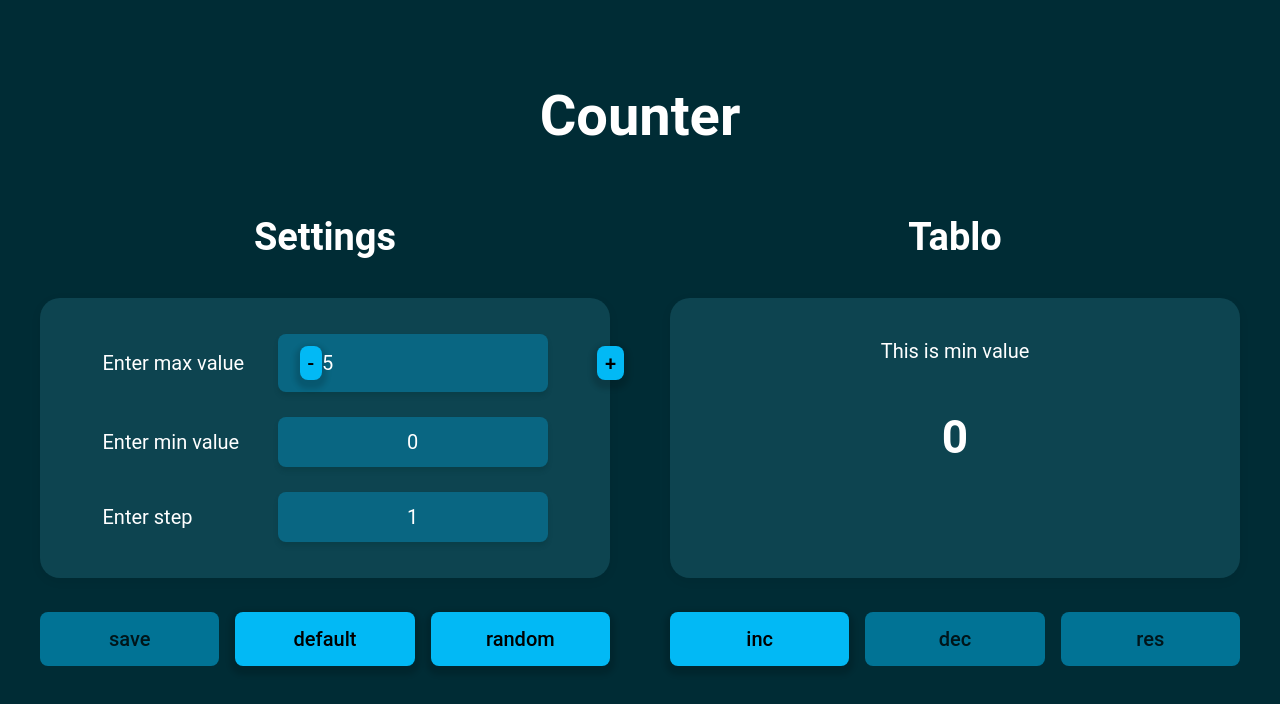
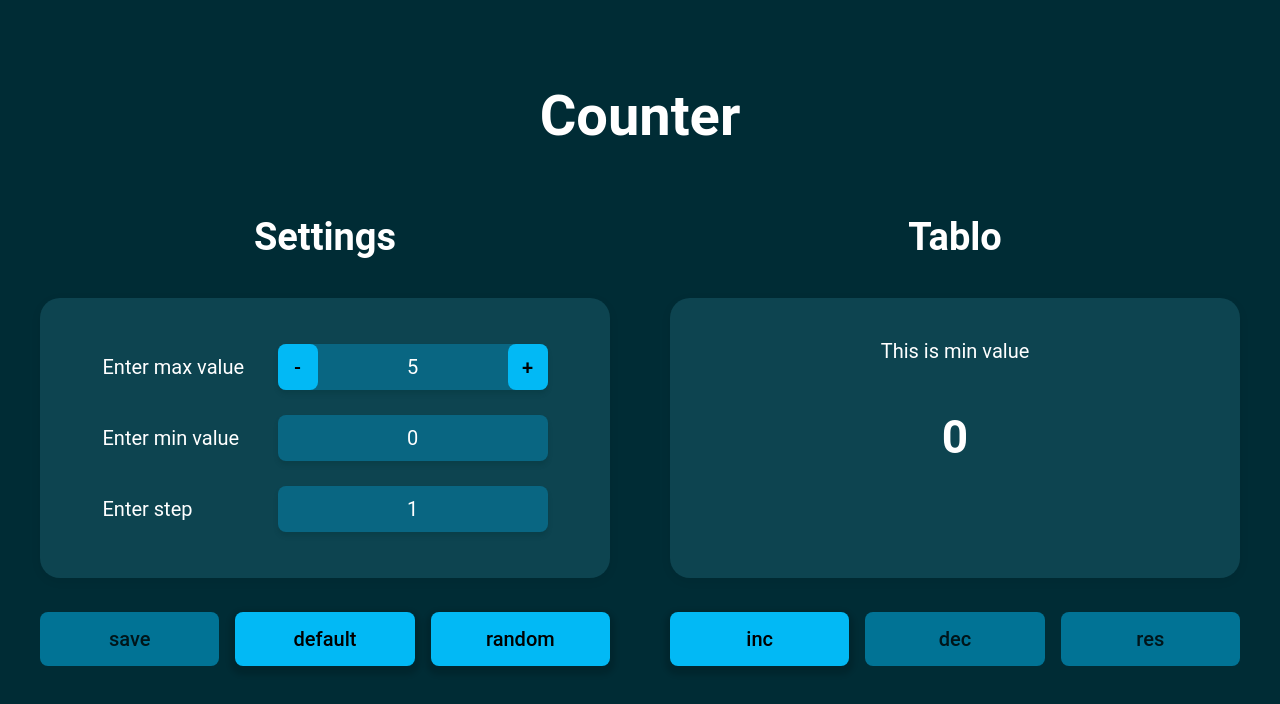
Before and after one commit to Anna-Bekreneva/counter, a React (Create React App) app: page / in a window 1280 px wide. Shown: the top 704 px of the page. Built offline with nearby package versions, Linux system fonts and the light colour scheme.

Commit message:
added dop class for button plus and minus

```diff
--- a/src/App.tsx
+++ b/src/App.tsx
@@ -15,10 +15,6 @@ function App () {
 	const DEFAULT_STEP = 1
 
 	const LIMIT_VALUE = 300
-	// const LIMIT_LENGTH_VALUE
-
-	// let number = 10
-	// console.log(number.toString().split(""))
 
 	const [maxNumber, setMaxNumber] = useState(DEFAULT_MAX)
 	const [minNumber, setMinNumber] = useState(DEFAULT_MIN)
--- a/src/components/Settings/SettingsForm.tsx
+++ b/src/components/Settings/SettingsForm.tsx
@@ -1,4 +1,4 @@
-import React, {ChangeEvent, FormEvent, KeyboardEvent, useEffect, useState} from 'react';
+import React, {ChangeEvent, FormEvent, KeyboardEvent, LegacyRef, useEffect, useState} from 'react';
 import {SettingsManagement} from './SettingsManagement';
 import {Warning} from '../Warning';
 
@@ -35,6 +35,18 @@ export const SettingsForm: React.FC<SettingsFormPropsType> = (props) => {
 	const errorMessageGreaterStep = 'The step must be less than the maximum number';
 	const errorMessageZero = 'Number cannot start from zero';
 
+	const maxRef: LegacyRef<HTMLInputElement> | undefined = React.createRef()
+	const minRef: LegacyRef<HTMLInputElement> | undefined = React.createRef()
+	const stepRef: LegacyRef<HTMLInputElement> | undefined = React.createRef()
+
+	const [maxButtonDopClass, setMaxButtonDopClass] = useState('')
+	const [whichButtonDopClass, setWhichButtonDopClass] = useState<'plus' | 'minus' | null>(null)
+
+	const resetButtonDopClass = () => {
+		setMaxButtonDopClass('')
+		setWhichButtonDopClass(null)
+	}
+
 	// OnKeyDown
 	const allOnKeyDownHandler = (event: KeyboardEvent<HTMLInputElement>) => {
 		const symbolsForExcept = [',', '-', '+'];
@@ -43,13 +55,28 @@ export const SettingsForm: React.FC<SettingsFormPropsType> = (props) => {
 
 	const maxOnKeyDownHandler = (event: KeyboardEvent<HTMLInputElement>) => {
 		allOnKeyDownHandler(event)
+		// down - 40, up - 38
 
-		if (newMaxValue === props.DEFAULT_STEP && event.keyCode === 40) {
+		if ((event.keyCode === 40 && newMaxValue !== props.DEFAULT_STEP) || (event.keyCode === 38 && newMaxValue !== props.LIMIT_VALUE)) {
+			setMaxButtonDopClass('settings__button--active')
+		} else {
+			resetButtonDopClass()
+		}
+
+		if ((event.keyCode === 40 && newMaxValue === props.DEFAULT_STEP) || (event.keyCode === 38 && newMaxValue === props.LIMIT_VALUE)) {
 			event.preventDefault()
 		}
 
-		if(String(newMaxValue).split("").length === 1 && event.keyCode === 8) {
-			setNewMaxValue(1)
+		if (newMaxValue === props.LIMIT_VALUE - 1 || newMaxValue === props.DEFAULT_STEP + 1) {
+			resetButtonDopClass()
+		}
+
+		if (event.keyCode === 38) {
+			setWhichButtonDopClass('plus')
+		}
+
+		if (event.keyCode === 40) {
+			setWhichButtonDopClass('minus')
 		}
 	};
 
@@ -72,6 +99,7 @@ export const SettingsForm: React.FC<SettingsFormPropsType> = (props) => {
 	// PlusOnClick
 	const maxPlusOnClickHandler = () => {
 		setNewMaxValue((actual) => actual + 1)
+		maxRef.current && maxRef.current.focus()
 	}
 
 	// Click on minus/plus button for max value
@@ -95,9 +123,14 @@ export const SettingsForm: React.FC<SettingsFormPropsType> = (props) => {
 	const maxPLusButtonDisabled = newMaxValue === props.LIMIT_VALUE
 
 	// MinusOnClick
-	const maxMinusOnClickHandler = () => !maxMinusButtonDisabled && setNewMaxValue((actual) => actual - 1)
+	const maxMinusOnClickHandler = () => {
+		!maxMinusButtonDisabled && setNewMaxValue((actual) => actual - 1);
+		maxRef.current && maxRef.current.focus()
+	}
+
 	// OnChange
-	const maxOnChangeHandler = (event: FormEvent<HTMLInputElement>) => {
+	//FormEvent<HTMLInputElement>
+	const maxOnChangeHandler = (event: ChangeEvent<HTMLInputElement>) => {
 		errorAllDefault && setErrorAllDefault(false)
 		const reg = /^[\D0]+|\D/g
 		errorMax && setErrorMax('')
@@ -107,10 +140,14 @@ export const SettingsForm: React.FC<SettingsFormPropsType> = (props) => {
 			setErrorMax(errorMessageZero)
 		}
 
-		if (Array.from(event.currentTarget.value).length < String(props.LIMIT_VALUE).split("").length || Array.from(event.currentTarget.value).length === String(props.LIMIT_VALUE).split("").length) {
-			setNewMaxValue(Number(event.currentTarget.value));
+		if (Number(event.currentTarget.value) > props.LIMIT_VALUE) {
+			setErrorMax(errorMessageLength)
+
+			if (Array.from(event.currentTarget.value).length <= String(props.LIMIT_VALUE).split("").length) {
+				setNewMaxValue(Number(event.currentTarget.value))
+			}
 		} else {
-			setErrorMax(errorMessageLength);
+			setNewMaxValue(Number(event.currentTarget.value))
 		}
 
 		if (Number(event.currentTarget.value) <= newMinValue) {
@@ -231,9 +268,9 @@ export const SettingsForm: React.FC<SettingsFormPropsType> = (props) => {
 						<div className="settings__item">
 							<label className="settings__label" htmlFor="max">Enter max value</label>
 							<div className={errorMax ? 'settings__field field field--error' : 'settings__field field'}>
-								<button className='settings__button button' type='button' onClick={maxMinusOnClickHandler} disabled={maxMinusButtonDisabled}>-</button>
-								<input id="max" value={newMaxValue} placeholder={newMaxValue.toString()} onChange={maxOnChangeHandler} onKeyDown={maxOnKeyDownHandler} onFocus={() => {}} name='max' type="number"/>
-								<button className='settings__button button' type='button' onClick={maxPlusOnClickHandler} disabled={maxPLusButtonDisabled}>+</button>
+								<button className={whichButtonDopClass === 'minus' ? `settings__button settings__button--minus button ${maxButtonDopClass}` : 'settings__button settings__button--minus button'} type='button' onClick={maxMinusOnClickHandler} disabled={maxMinusButtonDisabled}>-</button>
+								<input className='settings__input' id="max" value={newMaxValue ? newMaxValue : 1} onChange={maxOnChangeHandler} onKeyDown={maxOnKeyDownHandler} ref={maxRef} onBlur={resetButtonDopClass} name='max' type="number"/>
+								<button className={whichButtonDopClass === 'plus' ? `settings__button settings__button--plus button ${maxButtonDopClass}` : 'settings__button settings__button--plus button'} type='button' onClick={maxPlusOnClickHandler} disabled={maxPLusButtonDisabled}>+</button>
 							</div>
 						</div>
 						{errorMax && <span className="settings__error">{errorMax}</span>}
--- a/src/styles/global.css
+++ b/src/styles/global.css
@@ -106,13 +106,12 @@ body {
     padding: 10px 20px;
     border-radius: 8px;
     box-shadow: 0 4px 4px rgba(0, 48, 51, 0.25);
-    border: 2px solid transparent;
-    transition: border-color 0.4s, color 0.4s;
+    transition: color 0.4s;
     text-align: center;
 }
 
 .field--error {
-    border-color: #d0250f;
+    box-shadow: 0 0 0 2px #d0250f;
     color: #d0250f;
 }
 
@@ -122,7 +121,7 @@ body {
 }
 
 .field:focus {
-    border-color: #02b9f5;
+    box-shadow: 0 0 0 2px #02b9f5;
     outline: 0;
 }
 
--- a/src/styles/settings.css
+++ b/src/styles/settings.css
@@ -36,6 +36,13 @@
     width: 100%;
     display: flex;
     justify-content: space-between;
+    position: relative;
+}
+
+.settings__input {
+    text-align: center;
+    padding: 0 30px;
+    width: 100%;
 }
 
 .settings__error {
@@ -47,8 +54,32 @@
 }
 
 .settings__button {
+    position: absolute;
     padding: 6px;
     line-height: 1;
-    width: 34px;
-    height: 34px;
+    width: 40px;
+    min-height: 40px;
+    top: 0;
+    bottom: 0;
+    box-shadow: none;
 }
+
+.settings__button:hover {
+    background-color: #206bb8;
+    transform: translate(0);
+}
+
+.setting__button:focus,
+.settings__button--active {
+    background-color: #0d4450;
+    color: #ffffff;
+    border-color: #02b9f5;
+}
+
+.settings__button--minus {
+    left: 0;
+}
+
+.settings__button--plus {
+    right: 0;
+}
```
